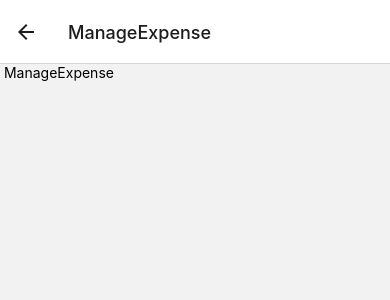
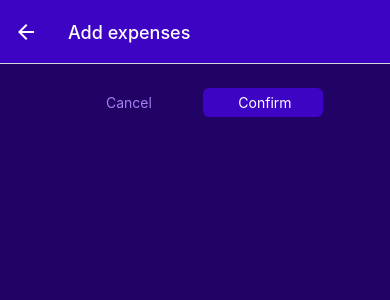
Before and after one commit to chamathk77/Expenses_Tracker, a React Native app: screen /ManageExpense in a window 390 px wide. Shown: the top 300 px of the page. Built offline with nearby package versions, Linux system fonts and the light colour scheme.

Commit message:
need to complete state manage

```diff
--- a/App.tsx
+++ b/App.tsx
@@ -9,6 +9,7 @@ import ManageExpense from './src/screens/ManageExpense'
 import RecentExpense from './src/screens/RecentExpense'
 import { GlobalStyles } from './constant/styles'
 import { SvgUri } from 'react-native-svg'
+import IconButton from './src/component/UI/iconBUtton'
 
 
 
@@ -19,26 +20,36 @@ const BottomTab = createBottomTabNavigator()
 function ExpensesOverview() {
   return (
     <BottomTab.Navigator
-    screenOptions={{
-      headerStyle: {backgroundColor:GlobalStyles.colors.primary500
+      screenOptions={({ navigation }) => ({
+        headerStyle: {
+          backgroundColor: GlobalStyles.colors.primary500
 
         },
-    headerTintColor:'white',
-    tabBarStyle:{backgroundColor:GlobalStyles.colors.primary500
+        headerTintColor: 'white',
+        tabBarStyle: {
+          backgroundColor: GlobalStyles.colors.primary500
 
         },
-    tabBarActiveTintColor:GlobalStyles.colors.accent500
+        tabBarActiveTintColor: GlobalStyles.colors.accent500,
+        headerRight: () => (
+          <IconButton
+            onPress={() => {
+              navigation.navigate('ManageExpense');
+
+            }}
+          />
+        )
 
 
-    }}>
+      })}>
       <BottomTab.Screen
         name="RecentExpense"
         component={RecentExpense}
         options={{
-        title:'Recent Expense',
-        tabBarLabel:'Recent',
-        tabBarIcon:({color,size})=>{
-          return <Image source={require('./assets/images/hourglass.png')} style={{width:size,height:size,tintColor:color}} />
+          title: 'Recent Expense',
+          tabBarLabel: 'Recent',
+          tabBarIcon: ({ color, size }) => {
+            return <Image source={require('./assets/images/hourglass.png')} style={{ width: size, height: size, tintColor: color }} />
 
           }
         }}
@@ -47,10 +58,10 @@ function ExpensesOverview() {
         name='AllExpense'
         component={AllExpense}
         options={{
-        title:'All Expense',
-        tabBarLabel:'All',
-        tabBarIcon:({color,size})=>{
-          return <Image source={require('./assets/images/calendar.png')} style={{width:size,height:size,tintColor:color}} />
+          title: 'All Expense',
+          tabBarLabel: 'All',
+          tabBarIcon: ({ color, size }) => {
+            return <Image source={require('./assets/images/calendar.png')} style={{ width: size, height: size, tintColor: color }} />
           }
         }}
       />
@@ -64,14 +75,25 @@ function App() {
     <>
       <NavigationContainer>
 
-        <stack.Navigator>
+        <stack.Navigator
+          screenOptions={{
+            headerStyle: {
+              backgroundColor: GlobalStyles.colors.primary500
+            },
+            headerTintColor: 'white',
+
+
+          }}
+        >
           <stack.Screen
             name='ExpensesOverview'
             component={ExpensesOverview}
             options={{ headerShown: false }}
           />
 
-          <stack.Screen name='ManageExpense' component={ManageExpense} />
+          <stack.Screen name='ManageExpense' component={ManageExpense} options={{
+            presentation:"card"
+          }}/>
 
 
         </stack.Navigator>
--- a/src/component/ExpeneItem.tsx
+++ b/src/component/ExpeneItem.tsx
@@ -1,16 +1,25 @@
 import React, { Component } from 'react'
 import { Pressable, StyleSheet, Text, TextBase, TouchableOpacity, View } from 'react-native'
 import { GlobalStyles } from '../../constant/styles'
+import { getFormattedDate } from '../../util/date'
+import { useNavigation } from '@react-navigation/native'
 
-function ExpeneItem({ description, amount, date }) {
+function ExpenesItem({ id,description, amount, date }) {
+    const navigation = useNavigation();
+    function expensePressHandler() {
+        navigation.navigate('ManageExpense', { expenseId: id })
+
+
+    }
+
 
     return (
 
-        <TouchableOpacity>
+        <TouchableOpacity onPress={expensePressHandler}>
             <View style={styles.expenseItem}>
                 <View>
                     <Text style={[styles.textBase, styles.description]}>{description}</Text>
-                    <Text style={styles.textBase}>{date.toString()}</Text>
+                    <Text style={styles.textBase}>{getFormattedDate(date)}</Text>
                 </View>
 
 
@@ -25,7 +34,7 @@ function ExpeneItem({ description, amount, date }) {
     )
 }
 
-export default ExpeneItem
+export default ExpenesItem
 
 const styles = StyleSheet.create({
     expenseItem: {
@@ -56,6 +65,7 @@ const styles = StyleSheet.create({
         justifyContent: 'center',
         alignItems: 'center',
         borderRadius: 4,
+        minWidth: 80
 
     },
     amount: {
--- a/src/component/ExpensesList.tsx
+++ b/src/component/ExpensesList.tsx
@@ -1,13 +1,14 @@
 import React, { Component } from 'react'
 import { Text, View, FlatList } from 'react-native'
-import ExpeneItem from './ExpeneItem'
+// import ExpeneItem from './ExpeneItem'
+import ExpenesItem from './ExpeneItem'
 
 function ExpensesList({expenses}) {
 
   function renderExpeneItem(itemData) {
 
     return (
-      <ExpeneItem {...itemData.item}/>
+      <ExpenesItem id={itemData.item.id} description={itemData.item.description} amount={itemData.item.amount} date={itemData.item.date}/>
       )
   }
 
--- /dev/null
+++ b/src/component/UI/Button.tsx
@@ -0,0 +1,40 @@
+import React, { Component } from 'react'
+import { StyleSheet, Text, TouchableOpacity, View } from 'react-native'
+import { GlobalStyles } from '../../../constant/styles'
+
+function Button ({children,onPress,mode,Style}) {
+
+    return (
+      <View style={Style}>
+        <TouchableOpacity onPress={onPress}>
+            <View style={[styles.button, mode === 'flat' ? styles.flat : null]}>
+                <Text style={[styles.buttonText, mode === 'flat' ? styles.flatText : null]}> {children}</Text>
+            </View>
+
+        </TouchableOpacity>
+      </View>
+    )
+  }
+
+
+export default Button
+
+
+const styles=StyleSheet.create({
+    button:{
+        borderRadius:6,
+        padding:6,
+        backgroundColor:GlobalStyles.colors.primary500
+    },
+    flat:{
+        backgroundColor:'transparent',
+    },
+    buttonText:{
+        color:'white',
+        textAlign:'center'
+    },
+    flatText:{
+        color:GlobalStyles.colors.primary200
+    }
+
+})
--- /dev/null
+++ b/src/component/UI/DeleteIcon.tsx
@@ -0,0 +1,26 @@
+import { Image, StyleSheet, TouchableOpacity, View } from "react-native"
+import { GlobalStyles } from "../../../constant/styles"
+
+function DeleteIcon({onpress}) {
+    return (
+        <TouchableOpacity onPress={onpress}>
+            <View style={styles.buttonContainer}>
+            <Image source={require('../../../assets/images/delete.png')} style={{width:45,height:45,tintColor:GlobalStyles.colors.error500}} />
+            </View>
+        </TouchableOpacity>
+    )
+
+}
+
+export default DeleteIcon
+
+const styles=StyleSheet.create({
+    buttonContainer:{
+        borderRadius:24,
+        padding:6,
+        margin:8,
+    },
+    pressed:{
+        opacity:0.75
+    }
+})
--- /dev/null
+++ b/src/component/UI/iconBUtton.tsx
@@ -0,0 +1,26 @@
+import { Image, StyleSheet, TouchableOpacity, View } from "react-native"
+
+
+function IconButton({onPress}) {
+    return (
+        <TouchableOpacity onPress={onPress}>
+            <View style={styles.buttonContainer}>
+            <Image source={require('../../../assets/images/plus.png')} style={{width:45,height:45,tintColor:"white"}} />
+            </View>
+        </TouchableOpacity>
+    )
+
+}
+
+export default IconButton
+
+const styles=StyleSheet.create({
+    buttonContainer:{
+        borderRadius:24,
+        padding:6,
+        margin:8,
+    },
+    pressed:{
+        opacity:0.75
+    }
+})
--- a/src/screens/ManageExpense.tsx
+++ b/src/screens/ManageExpense.tsx
@@ -1,14 +1,88 @@
-import React, { Component } from 'react'
-import { Text, View } from 'react-native'
+import React, { Component, useLayoutEffect } from 'react'
+import { StyleSheet, Text, View } from 'react-native'
+import DeleteIcon from '../component/UI/DeleteIcon'
+import { GlobalStyles } from '../../constant/styles'
+import Button from '../component/UI/Button'
 
-function ManageExpense () {
+function ManageExpense({ navigation, route }) {
 
-    return (
-      <View>
-        <Text> ManageExpense </Text>
-      </View>
-    )
+  const editedExpense = route.params?.expenseId
+  const idEditing = !!editedExpense
+
+  useLayoutEffect(() => {
+    navigation.setOptions({ title: idEditing ? "Edit expense" : "Add expenses" })
+  }, [navigation])
+
+
+  function deleteExpense() {
+
+    navigation.goBack()
+
+  }
+
+  function cancelHandler() {
+    navigation.goBack()
+
+  }
+
+  function confirmHandler() {
+    navigation.goBack()
+
   }
 
 
+
+
+
+  return (
+    <View style={styles.container}>
+
+      <View style={styles.buttons}>
+        <Button
+          onPress={cancelHandler}
+          mode="flat"
+          Style={styles.button}>Cancel</Button>
+
+        <Button
+          onPress={confirmHandler}
+          Style={styles.button}
+          mode={undefined}>{idEditing ? "Update" : "Confirm"}</Button>
+      </View>
+      {idEditing && (
+
+        <View style={styles.deleteContainer}>
+          <DeleteIcon
+            onpress={deleteExpense} />
+        </View>
+      )}
+    </View>
+  )
+}
+
+
 export default ManageExpense
+
+const styles = StyleSheet.create({
+  container: {
+    flex: 1,
+    padding: 24,
+    backgroundColor: GlobalStyles.colors.primary800,
+  },
+  deleteContainer: {
+    marginTop: 16,
+    paddingTop: 8,
+    borderTopWidth: 2,
+    borderTopColor: GlobalStyles.colors.primary200,
+    alignItems: 'center',
+  },
+  buttons:{
+    flexDirection: 'row',
+    justifyContent: 'center',
+    alignItems: 'center',
+  },
+  button:{
+    minWidth: 120,
+    marginHorizontal: 8
+  }
+
+})
--- /dev/null
+++ b/util/date.js
@@ -0,0 +1,3 @@
+export function getFormattedDate(date) {
+    return `${date.getFullYear()} - ${date.getMonth()+1} - ${date.getDay()}`;
+}
```
Also changed, not shown: src/store/expenes-context.js (added, +40 -0 lines), assets/images/delete.png (added), assets/images/plus.png (added). Lines whose indentation alone changed are shown as unchanged.
